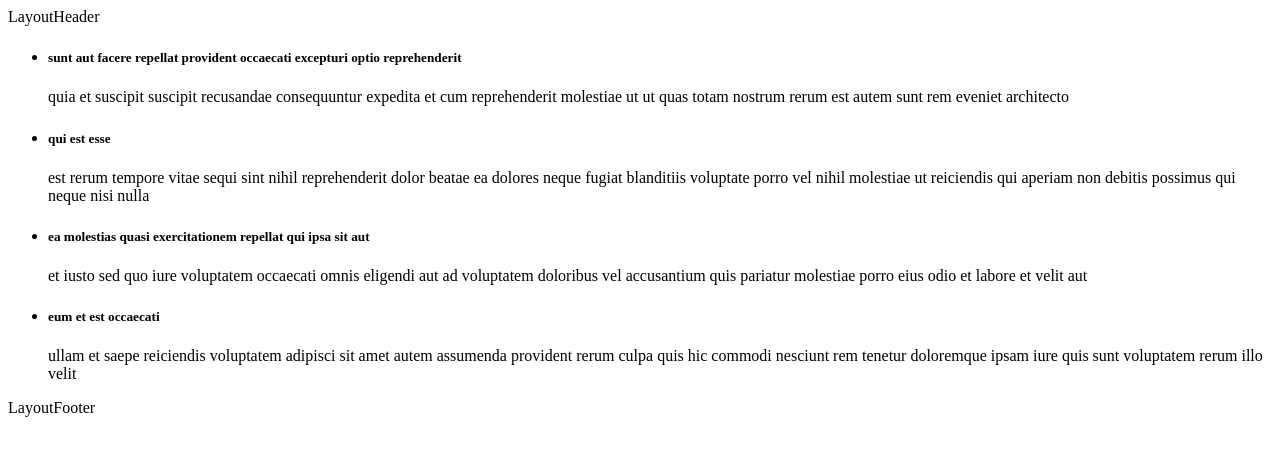
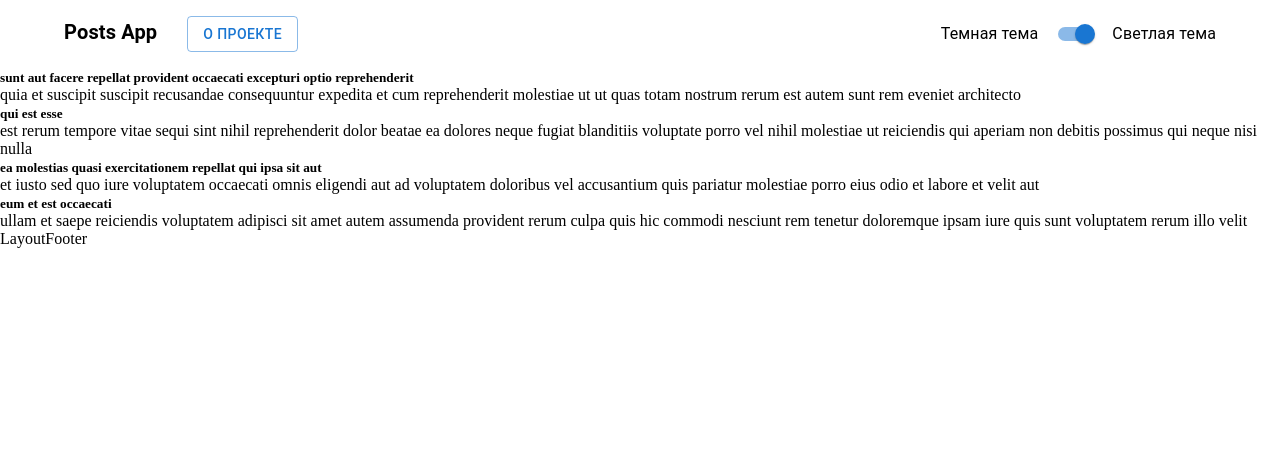
Before and after one commit to LYKOIIIKO/react_intensive_aston, a React (Vite) app in the folder posts-app/: page / in a window 1280 px wide. Shown: the top 456 px of the page. Built offline with nearby package versions, Linux system fonts and the light colour scheme.

Commit message:
настраиваю ThemeProvider

```diff
--- a/posts-app/package.json
+++ b/posts-app/package.json
@@ -14,7 +14,11 @@
 		"react-dom": "^19.1.0"
 	},
 	"devDependencies": {
+		"@emotion/react": "^11.14.0",
+		"@emotion/styled": "^11.14.1",
 		"@eslint/js": "^9.29.0",
+		"@mui/icons-material": "^7.2.0",
+		"@mui/material": "^7.2.0",
 		"@types/react": "^19.1.8",
 		"@types/react-dom": "^19.1.6",
 		"@vitejs/plugin-react": "^4.5.2",
--- /dev/null
+++ b/posts-app/src/app/App.css
@@ -0,0 +1,5 @@
+* {
+	margin: 0;
+	padding: 0;
+	box-sizing: border-box;
+}
--- a/posts-app/src/app/App.tsx
+++ b/posts-app/src/app/App.tsx
@@ -1,5 +1,6 @@
 import MainLayout from "../shared/layouts/MainLayout"
 import PostList from "../widgets/PostList/PostList"
+import "./App.css"
 
 function App() {
 	return (
--- a/posts-app/src/entities/post/ui/PostCard.tsx
+++ b/posts-app/src/entities/post/ui/PostCard.tsx
@@ -12,10 +12,8 @@ type Props = {
 const PostCard: FC<Props> = ({ post }) => {
 	return (
 		<li>
-			<div>
-				<h5>{post.title}</h5>
-				<p>{post.body}</p>
-			</div>
+			<h5>{post.title}</h5>
+			<p>{post.body}</p>
 		</li>
 	)
 }
--- /dev/null
+++ b/posts-app/src/features/ThemeSwitcher/ui/ThemeSwitcher.tsx
@@ -0,0 +1,28 @@
+import { useTheme } from "@emotion/react"
+import Stack from "@mui/material/Stack"
+import Switch from "@mui/material/Switch"
+import Typography from "@mui/material/Typography"
+import { useState } from "react"
+
+function ThemeSwitcher() {
+	const [checked, setChecked] = useState(true)
+	const { theme, setTheme } = useTheme()
+
+	const handleChange = (e: React.ChangeEvent<HTMLInputElement>) => {
+		setChecked(e.target.checked)
+		if (checked) {
+			setTheme("light")
+		} else {
+			setTheme("dark")
+		}
+	}
+
+	return (
+		<Stack direction="row" spacing={1} sx={{ alignItems: "center" }}>
+			<Typography>Темная тема</Typography>
+			<Switch defaultChecked checked={checked} onChange={handleChange} />
+			<Typography>Светлая тема</Typography>
+		</Stack>
+	)
+}
+export default ThemeSwitcher
--- /dev/null
+++ b/posts-app/src/widgets/LayoutHeader/LayoutHeader.module.css
@@ -0,0 +1,18 @@
+.header {
+	padding: 15px 0;
+}
+
+.container {
+	margin: 0 auto;
+	max-width: 1500px;
+	width: 90%;
+
+	display: flex;
+	justify-content: space-between;
+	align-items: center;
+}
+
+.textWrapper {
+	display: flex;
+	gap: 30px;
+}
--- a/posts-app/src/widgets/LayoutHeader/LayoutHeader.tsx
+++ b/posts-app/src/widgets/LayoutHeader/LayoutHeader.tsx
@@ -1,4 +1,23 @@
+import Button from "@mui/material/Button"
+import Typography from "@mui/material/Typography"
+import ThemeSwitcher from "../../features/ThemeSwitcher/ui/ThemeSwitcher"
+import s from "./LayoutHeader.module.css"
+
 function LayoutHeader() {
-	return <header>LayoutHeader</header>
+	return (
+		<header className={s.header}>
+			<div className={s.container}>
+				<div className={s.textWrapper}>
+					<Typography variant="h6" fontWeight={600} className={s.title}>
+						Posts App
+					</Typography>
+					<Button variant="outlined" className={s.btnAbout}>
+						о проекте
+					</Button>
+				</div>
+				<ThemeSwitcher />
+			</div>
+		</header>
+	)
 }
 export default LayoutHeader
```
Also changed, not shown: posts-app/src/shared/lib/theme/ThemeProvider.tsx (added, +84 -0 lines), posts-app/src/shared/lib/theme/useTheme.ts (added), 1 other file (tests, documents, lock files or other folders).
